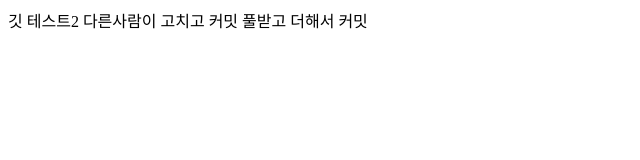
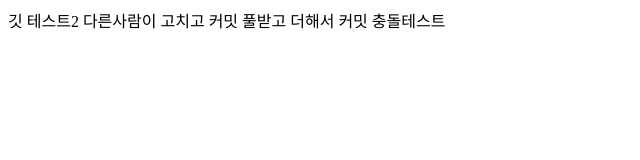
Before and after one commit to cksrlcks/ec_git_test, a plain HTML site: page index.html in a window 1280 px wide. Shown: the whole page, without its empty margins (0-640 px from the left). Drawn offline with Linux system fonts and the light colour scheme.

Commit message:
충돌테스트

```diff
--- a/index.html
+++ b/index.html
@@ -6,5 +6,6 @@
 </head>
 <body>
 	깃 테스트2 다른사람이 고치고 커밋 풀받고 더해서 커밋
+	충돌테스트
 </body>
 </html>
```
